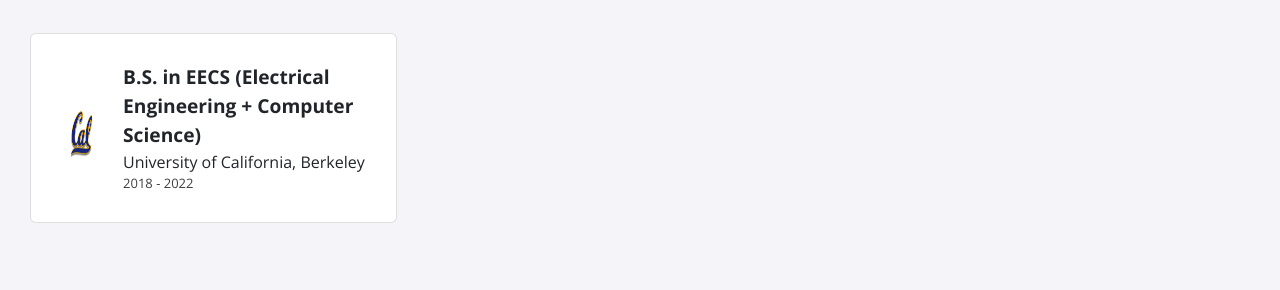
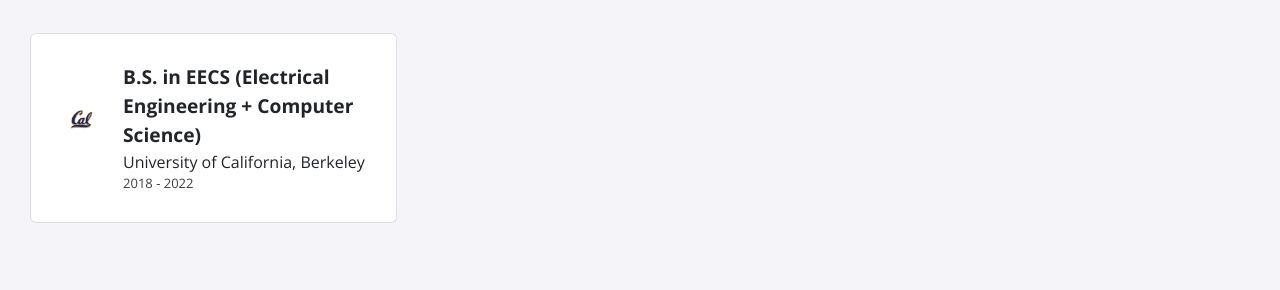
Before and after one commit to MLH-Fellowship/explorer-portfolio-batch2, a Jekyll site: the page built from index.html, in a window 1280 px wide. Shown: the part 1107-1397 px from the top of the page. Built offline with Jekyll 4.4.1, drawn with Linux system fonts in a browser that asks for light colours; nearby versions of some CDN libraries.

Commit message:
Update education.html

```diff
--- a/_includes/education.html
+++ b/_includes/education.html
@@ -3,7 +3,7 @@
     {% for item in site.data.education %}
     <div class="card">
       <div class="icon">
-        <img src="./assets/img/education/{{ item.logo }}" width="70" height="60">
+        <img src="./assets/img/education/{{ item.logo }}">
       </div>
       <div class="info">
         <p class="title">{{ item.course }}</p>
```
